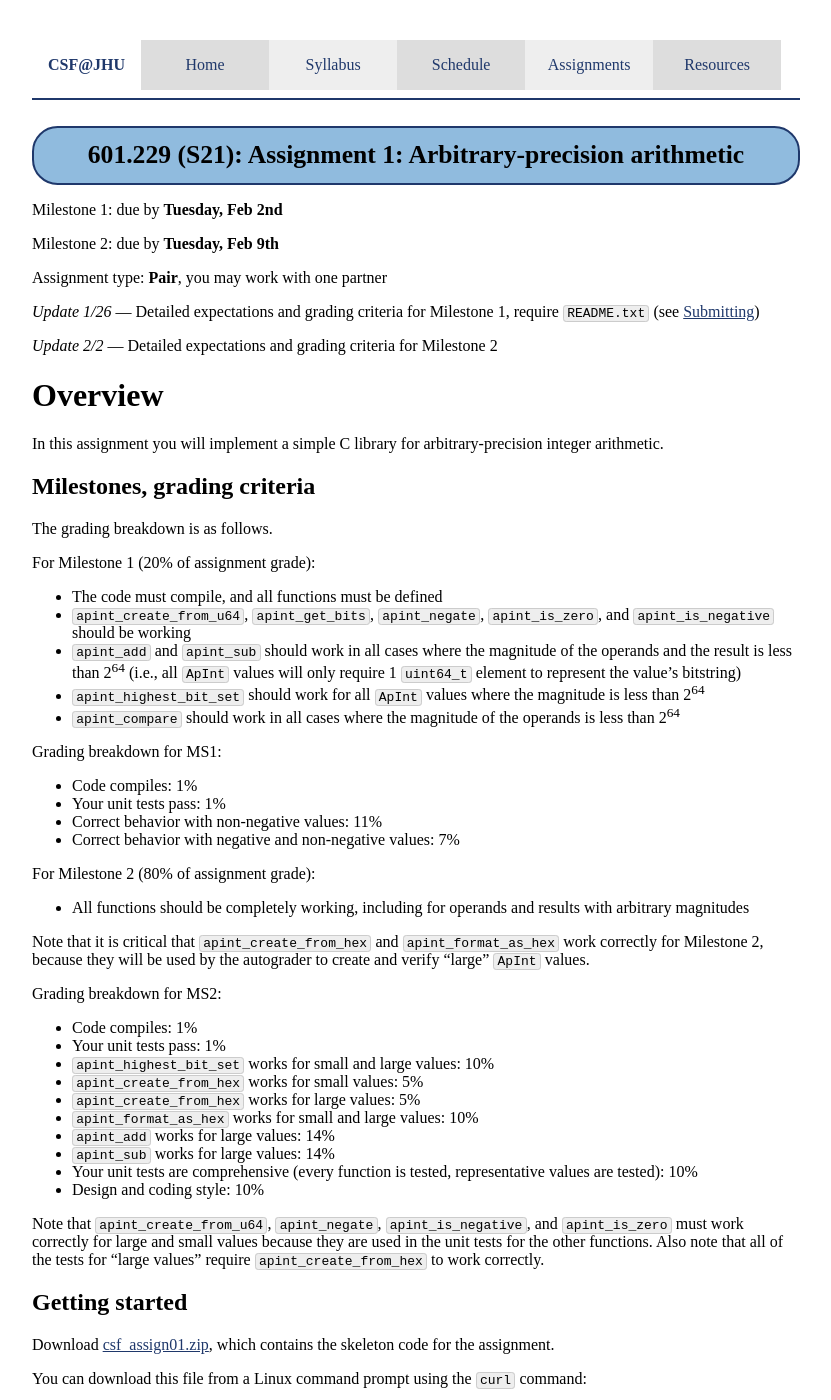
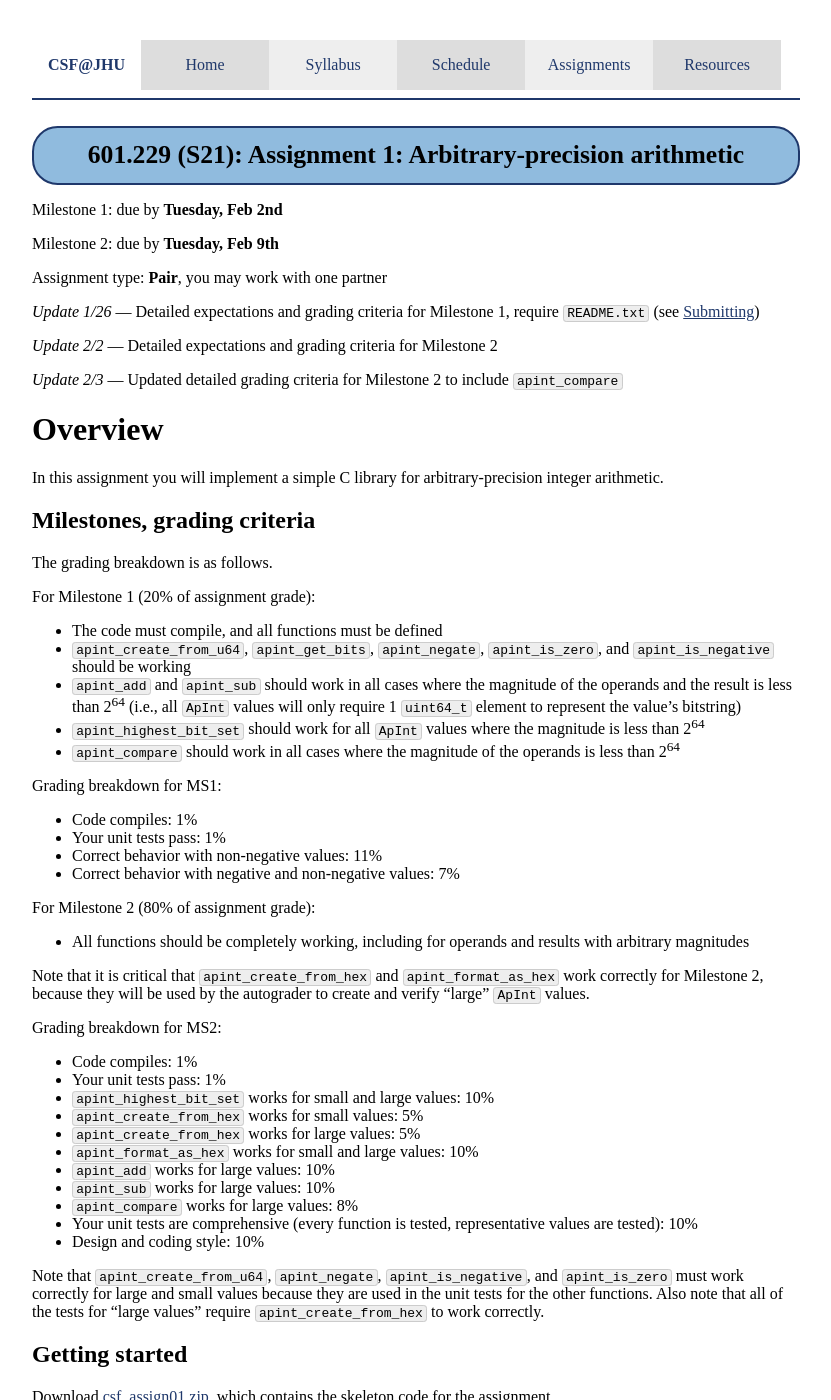
Before and after one commit to jhucsf/spring2021, a Jekyll site: the page built from assign/assign01.md, in a window 1280 px wide and 1400 px high. Shown: the whole window, without its empty margins (224-1055 px from the left). Built offline with Jekyll 4.4.1, drawn with Linux system fonts in a browser that asks for light colours.

Commit message:
include apint_compare in grading criteria for MS2

```diff
--- a/assign/assign01.md
+++ b/assign/assign01.md
@@ -12,6 +12,8 @@ Assignment type: **Pair**, you may work with one partner
 *Update 1/26* — Detailed expectations and grading criteria for Milestone 1, require `README.txt` (see [Submitting](#submitting))
 
 *Update 2/2* — Detailed expectations and grading criteria for Milestone 2
+
+*Update 2/3* — Updated detailed grading criteria for Milestone 2 to include `apint_compare`
 
 # Overview
 
@@ -50,8 +52,9 @@ Grading breakdown for MS2:
 * `apint_create_from_hex` works for small values: 5%
 * `apint_create_from_hex` works for large values: 5%
 * `apint_format_as_hex` works for small and large values: 10%
-* `apint_add` works for large values: 14%
-* `apint_sub` works for large values: 14%
+* `apint_add` works for large values: 10%
+* `apint_sub` works for large values: 10%
+* `apint_compare` works for large values: 8%
 * Your unit tests are comprehensive (every function is tested, representative values are tested): 10%
 * Design and coding style: 10%
 
```
Also changed, not shown: index.md (+1 -0 lines).
